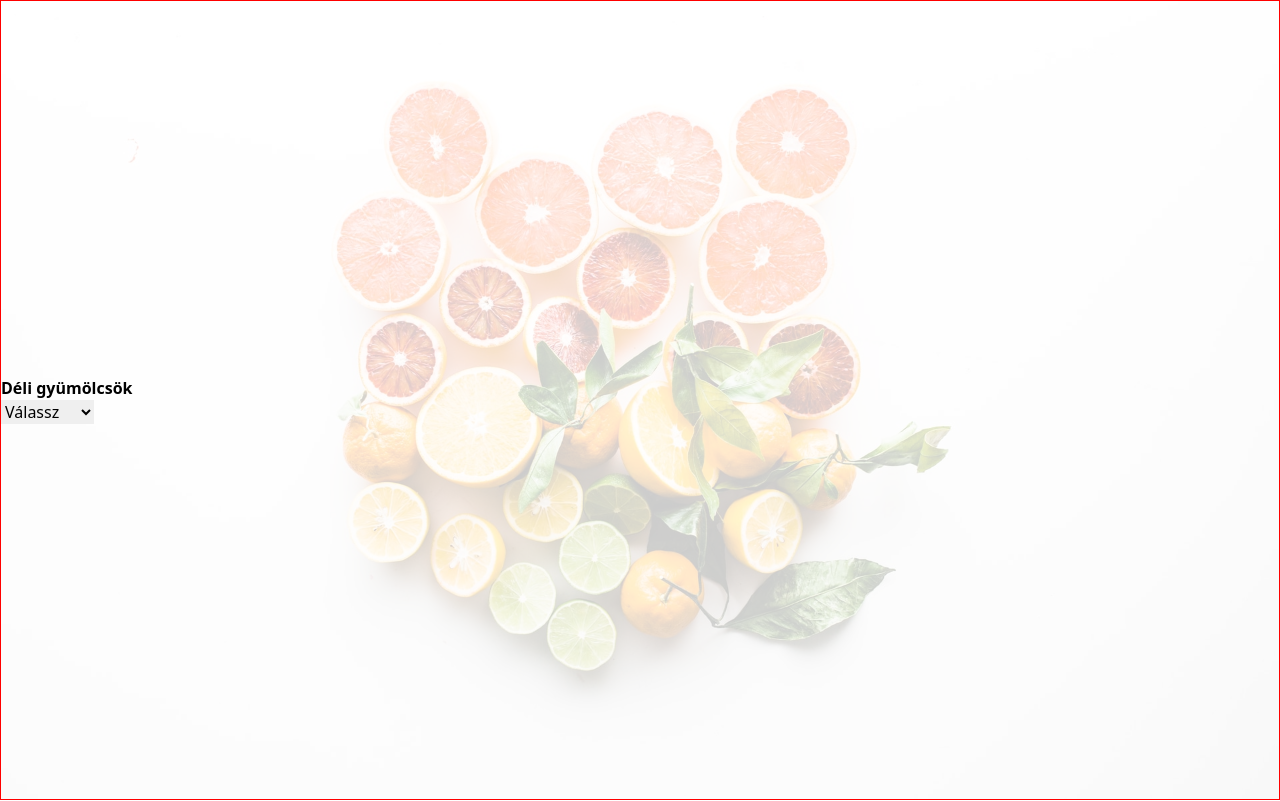
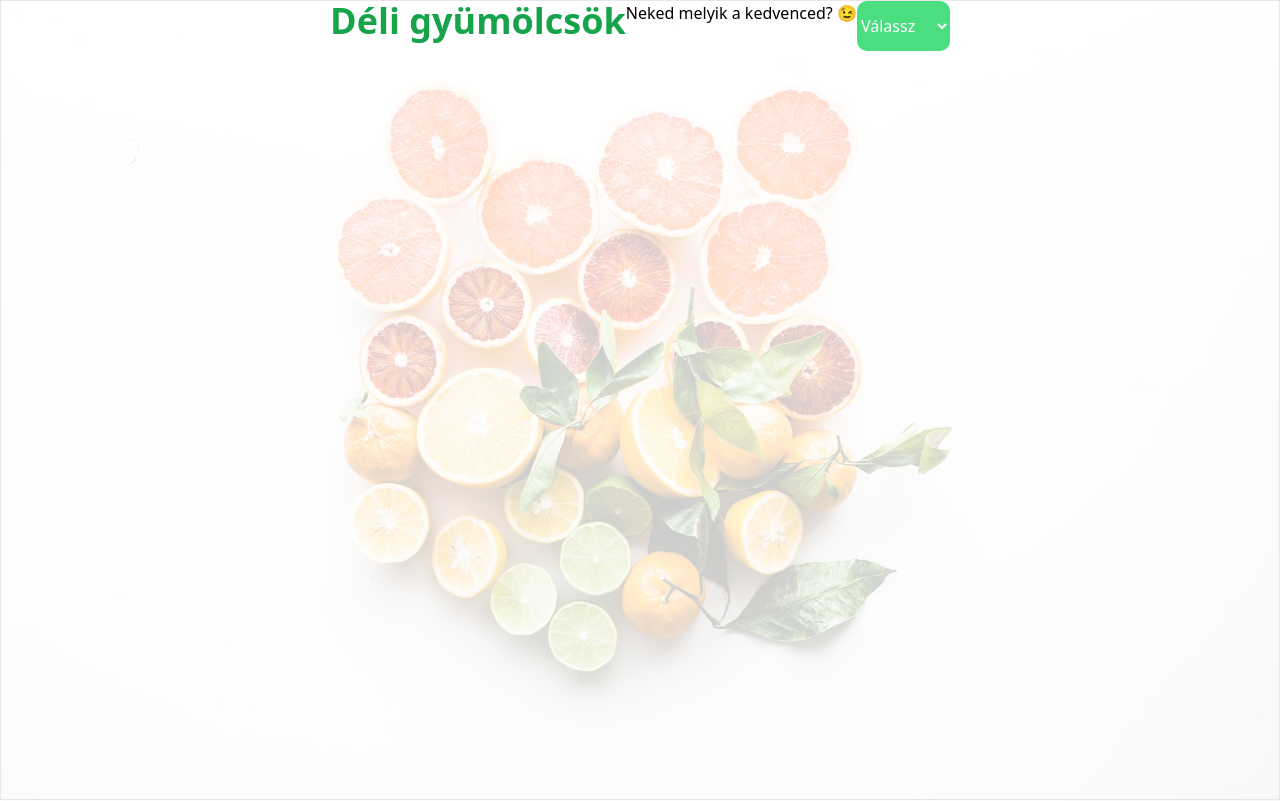
Before and after one commit to FMarcell06/fruits, a plain HTML site: page index.html in a window 1280 px wide. Drawn offline with nearby package versions, Linux system fonts and the light colour scheme.

Commit message:
Középre igazítások + design változtatás

```diff
--- a/index.html
+++ b/index.html
@@ -10,12 +10,15 @@
     <link rel="stylesheet" href="style.css">
 </head>
 <body>
-    <div class="mycontainer">
-        <div class="m-auto ">
-            <h1 class="font-bold">Déli gyümölcsök</h1>
-            <select name="" id="fruits" onchange="handleChange(this)">
+    <div class="mycontainer absolute top-0 flex-col border w-[100%] h-screen">
+        <div class="m-auto flex justify-center">
+            <h1 class="font-bold text-4xl pb-5 text-green-600">Déli gyümölcsök</h1>
+            <p class="">Neked melyik a kedvenced? 😉</p>
+            <select name="" id="fruits" class="h-[50px] bg-green-400 rounded-[10px] transition text-white hover:bg-cyan-700" onchange="handleChange(this)">
                 <option value="x">Válassz</option>
             </select>
+        </div>
+        <div class="gyumolcs w-[70%] rounded-[10px] bg-yellow-200 flex items-center justify-center m-auto">
         </div>
     </div>
 
@@ -26,7 +29,13 @@
         })
 
         function handleChange(domObj) {
-
+            let id = domObj.value;
+            console.log(id);
+            let selectedObj = fruits.find(obj=>obj.id == id)
+            console.log(selectedObj.desc);
+            document.querySelector('.gyumolcs').innerHTML=`<img src="img/${selectedObj.image}" class="rounded-[10px] w-auto" alt="">
+            <h1 class="text-1xl font-bold">${selectedObj.name}</h1>
+            <p>${selectedObj.descr}</p>`
         }
     </script>
 </body>
--- a/style.css
+++ b/style.css
@@ -20,10 +20,11 @@
 
 .mycontainer{
     display: block;
-    place-content: center;
-    justify-content: center;
-    border: 1px solid red;
     height: 100vh;
     width: 100vw !important;
 
 }
+
+#fruits{
+    transition: 0.5s;
+}
```
